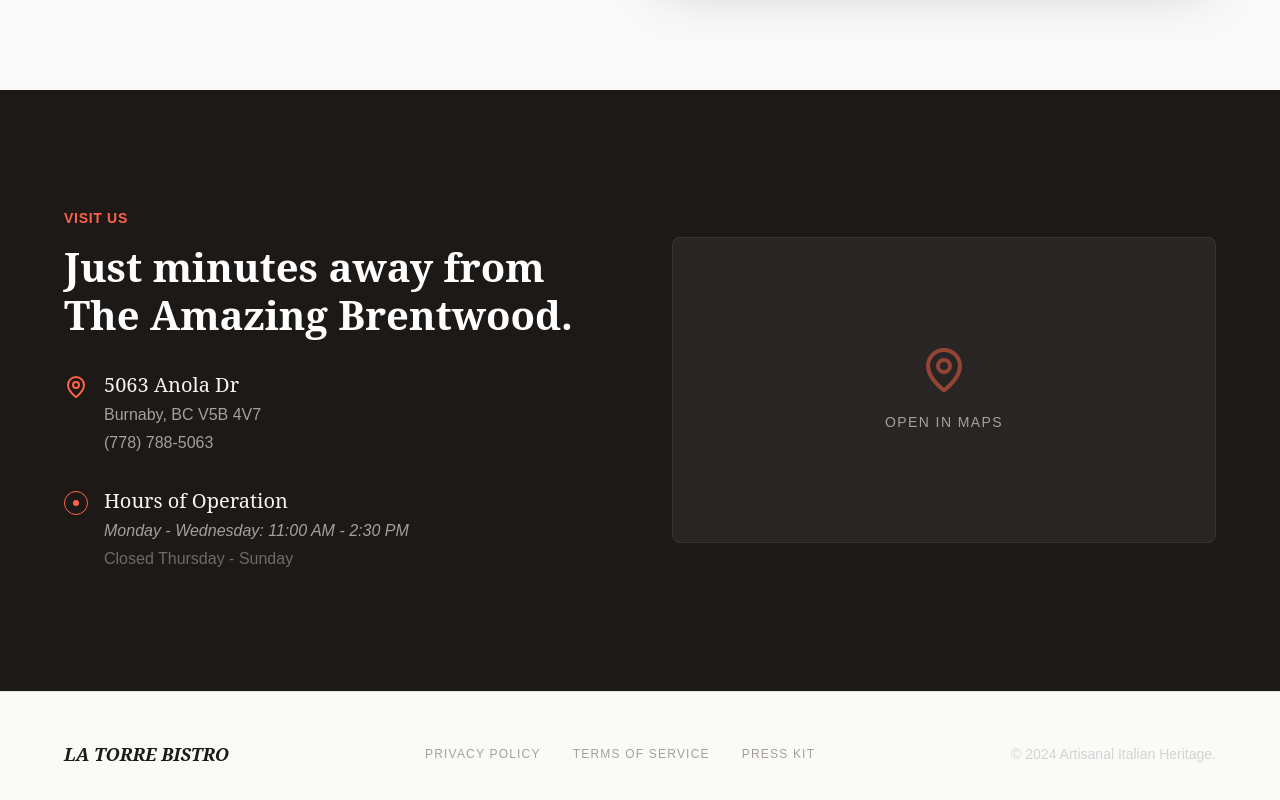
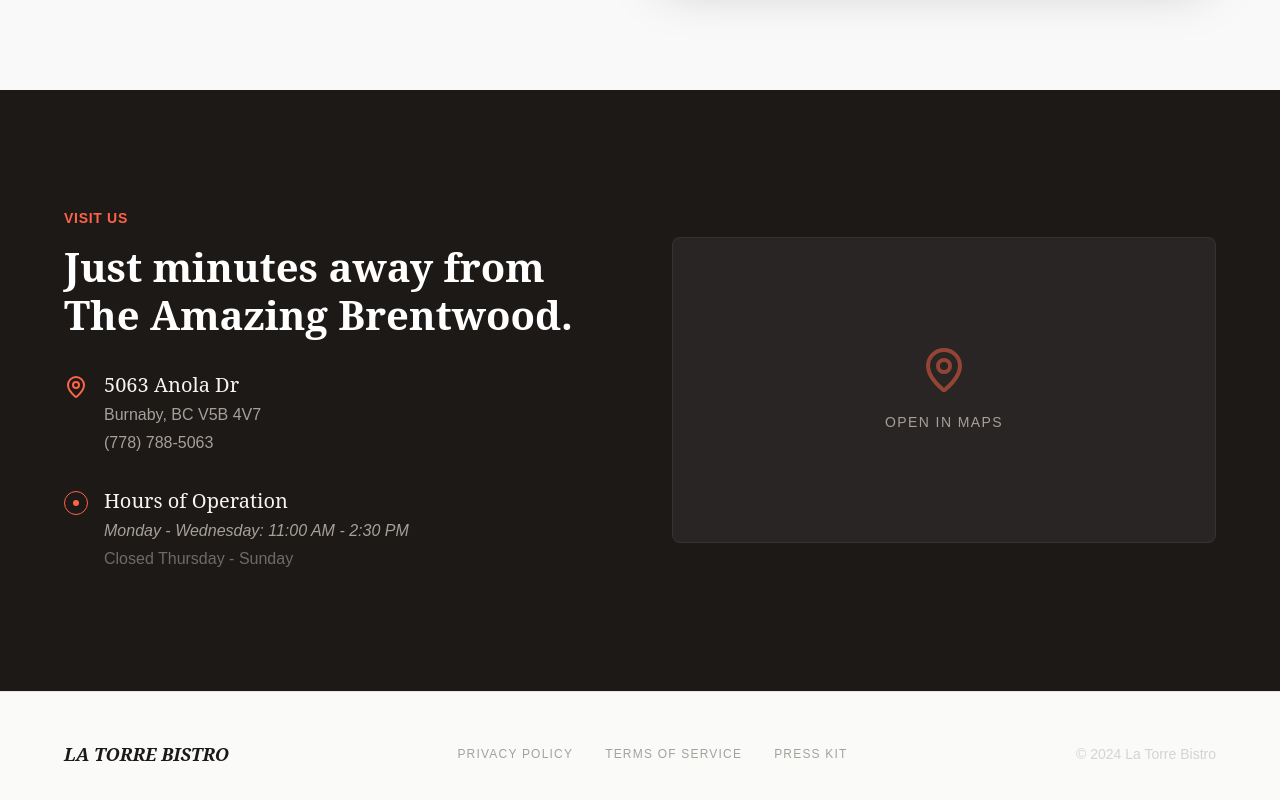
Before and after one commit to Viscerally/la-torre-bistro, a React (Vite) app: page / in a window 1280 px wide. Shown: the part 3276-4076 px from the top of the page. Built offline with nearby package versions, Linux system fonts and the light colour scheme.

Commit message:
Update text content in app.tsx
- Modified text content as requested
- Removed dist folder from git tracking (built files should not be committed)

```diff
--- a/src/app.tsx
+++ b/src/app.tsx
@@ -222,7 +222,7 @@ export default function App() {
               </div>
 
               <div className="text-stone-300 font-body text-sm">
-                © 2024 Artisanal Italian Heritage.
+                © 2024 La Torre Bistro
               </div>
             </div>
           </div>
```
Also changed, not shown: 3 other files (tests, documents, lock files or other folders).
